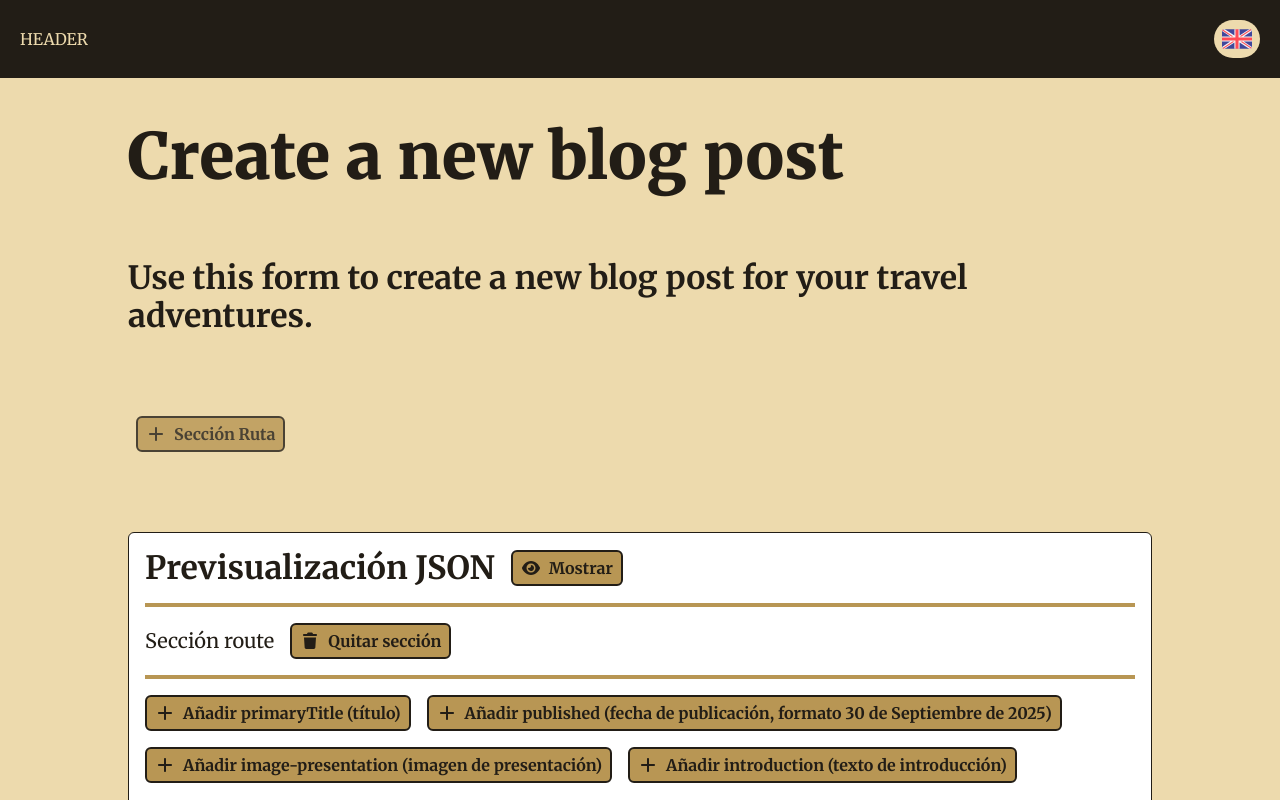
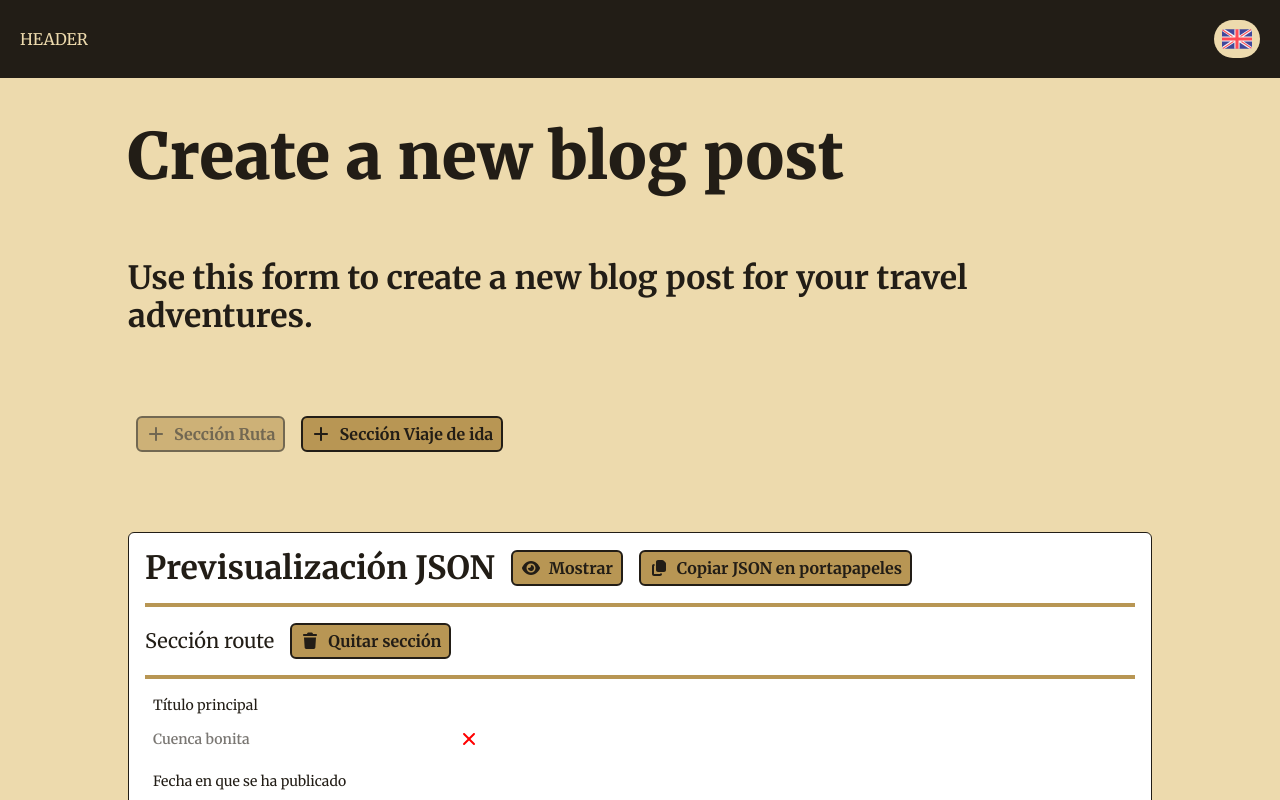
Before and after one commit to aramossanchez/travel-blog, a Next.js app: page /en/new-blog in a window 1280 px wide. Both pictures are taken after a click on the button "Sección Ruta". Shown: the top 800 px of the page. Built offline with nearby package versions, Linux system fonts and the light colour scheme.

Commit message:
feat: new blog editor wip

```diff
--- a/atoms/button/button.tsx
+++ b/atoms/button/button.tsx
@@ -1,7 +1,7 @@
 interface ButtonProps {
   children: React.ReactNode;
   onClick: () => void;
-  state?: "default" | "disabled";
+  state?: "default" | "disabled" | "empty";
 }
 
 const button = ({ children, onClick, state = "default" }: ButtonProps) => {
@@ -9,12 +9,14 @@ const button = ({ children, onClick, state = "default" }: ButtonProps) => {
     "bg-primaryColor text-foreground border-foreground hover:opacity-80";
   const styleButtonByState =
     state === "disabled"
-      ? "opacity-80 pointer-events-none cursor-not-allowed"
+      ? "opacity-60 pointer-events-none cursor-not-allowed"
+      : state === "empty"
+      ? "bg-transparent border-transparent hover:opacity-100 p-0"
       : "";
 
   return (
     <button
-      className={`${styleButtonPrimary} ${styleButtonByState} whitespace-nowrap flex items-center gap-x-2 px-2 py-1 border-2 rounded-md cursor-pointer font-bold active:scale-[0.97] transition-opacity duration-200`}
+      className={`${styleButtonPrimary} ${styleButtonByState} w-fit whitespace-nowrap flex items-center gap-x-2 px-2 py-1 border-2 rounded-md cursor-pointer font-bold active:scale-[0.97] transition-opacity duration-200`}
       onClick={onClick}
     >
       {children}
--- /dev/null
+++ b/atoms/icons/copy.tsx
@@ -0,0 +1,26 @@
+interface CopyIconProps {
+  color?: string;
+  size?: number;
+  className?: string;
+}
+
+export default function CopyIcon({
+  color,
+  size = 30,
+  className = "",
+}: CopyIconProps) {
+  return (
+    <svg
+      xmlns="http://www.w3.org/2000/svg"
+      viewBox="0 0 640 640"
+      height={size}
+      width={size}
+      className={className}
+    >
+      <path
+        fill={color || "currentColor"}
+        d="M288 64C252.7 64 224 92.7 224 128L224 384C224 419.3 252.7 448 288 448L480 448C515.3 448 544 419.3 544 384L544 183.4C544 166 536.9 149.3 524.3 137.2L466.6 81.8C454.7 70.4 438.8 64 422.3 64L288 64zM160 192C124.7 192 96 220.7 96 256L96 512C96 547.3 124.7 576 160 576L352 576C387.3 576 416 547.3 416 512L416 496L352 496L352 512L160 512L160 256L176 256L176 192L160 192z"
+      />
+    </svg>
+  );
+}
--- /dev/null
+++ b/atoms/input/input.tsx
@@ -0,0 +1,32 @@
+import Button from "../button/button";
+import CrossIcon from "../icons/cross";
+
+interface InputAtomProps {
+  id: string;
+  label: string;
+  placeholder: string;
+}
+
+export default function InputAtom({ id, label, placeholder }: InputAtomProps) {
+  return (
+    <div className="flex flex-col gap-y-2 group">
+      <label
+        htmlFor={id}
+        className="group-focus-within:pl-0 pl-2 text-sm group-focus-within:font-bold transition-all duration-200 w-fit"
+      >
+        {label}
+      </label>
+      <div className="flex items-center gap-x-1">
+        <input
+          id={id}
+          type="text"
+          placeholder={placeholder}
+          className="clear w-[300px] focus:outline-primaryColor rounded-md px-2 py-1 text-sm placeholder:text-foreground/60 font-semibold"
+        />
+        <Button onClick={() => console.log("Clear input")} state="empty">
+          <CrossIcon size={20} color="red" />
+        </Button>
+      </div>
+    </div>
+  );
+}
--- a/molecules/newBlog/jsonPrettify/jsonPrettify.tsx
+++ b/molecules/newBlog/jsonPrettify/jsonPrettify.tsx
@@ -1,9 +1,11 @@
 import Button from "@/atoms/button/button";
 import HrAtom from "@/atoms/hr";
+import CopyIcon from "@/atoms/icons/copy";
 import EyeIcon from "@/atoms/icons/eye";
 import EyeSlashIcon from "@/atoms/icons/eyeSlash";
 import PlusIcon from "@/atoms/icons/plus";
 import TrashIcon from "@/atoms/icons/trash";
+import InputAtom from "@/atoms/input/input";
 import React, { useEffect, useState } from "react";
 
 export default function JsonPrettifyMolecule({
@@ -11,13 +13,47 @@ export default function JsonPrettifyMolecule({
 }: {
   jsonPrettify: string[];
 }) {
-  const [finalJson, setFinalJson] = useState({});
+  const [finalJson, setFinalJson] = useState({
+    id: Math.random().toString(36).substring(2, 9),
+  });
   const [showJson, setShowJson] = useState<boolean>(false);
 
   useEffect(() => {
-    console.log(jsonPrettify);
     if (jsonPrettify.includes("route")) {
-      setFinalJson({ route: {} });
+      setFinalJson((prev) => ({
+        ...prev,
+        route: {
+          content: [
+            {
+              type: "primaryTitle",
+              text: "",
+            },
+            {
+              type: "published",
+              date: "",
+              authors: [],
+            },
+            {
+              type: "image-presentation",
+              src: "",
+              alt: "",
+            },
+          ],
+        },
+      }));
+    }
+    if (jsonPrettify.includes("travel")) {
+      setFinalJson((prev) => ({
+        ...prev,
+        travel: {
+          content: [
+            {
+              type: "title",
+              text: "",
+            },
+          ],
+        },
+      }));
     }
   }, [jsonPrettify]);
 
@@ -30,6 +66,12 @@ export default function JsonPrettifyMolecule({
             {showJson ? <EyeSlashIcon size={20} /> : <EyeIcon size={20} />}
           </Button.Icon>
           <Button.Text>{showJson ? "Ocultar" : "Mostrar"}</Button.Text>
+        </Button>
+        <Button onClick={() => alert("JSON copiado al portapapeles")}>
+          <Button.Icon>
+            <CopyIcon size={20} />
+          </Button.Icon>
+          <Button.Text>Copiar JSON en portapapeles</Button.Text>
         </Button>
       </div>
       {showJson && <div>{JSON.stringify(finalJson, null, 2)}</div>}
@@ -52,30 +94,32 @@ export default function JsonPrettifyMolecule({
                   </Button>
                 </div>
                 <HrAtom />
-                <div className="flex items-center gap-4 flex-wrap">
-                  <Button onClick={() => console.log("Agregar algo")}>
-                    <Button.Icon>
-                      <PlusIcon size={20} />
-                    </Button.Icon>
-                    <Button.Text>Añadir primaryTitle (título)</Button.Text>
-                  </Button>
-                  <Button onClick={() => console.log("Agregar algo")}>
-                    <Button.Icon>
-                      <PlusIcon size={20} />
-                    </Button.Icon>
-                    <Button.Text>
-                      Añadir published (fecha de publicación, formato 30 de
-                      Septiembre de 2025)
-                    </Button.Text>
-                  </Button>
-                  <Button onClick={() => console.log("Agregar algo")}>
-                    <Button.Icon>
-                      <PlusIcon size={20} />
-                    </Button.Icon>
-                    <Button.Text>
-                      Añadir image-presentation (imagen de presentación)
-                    </Button.Text>
-                  </Button>
+                <div className="flex flex-col gap-4 flex-wrap">
+                  <InputAtom
+                    id="travel-title"
+                    label="Título principal"
+                    placeholder="Cuenca bonita"
+                  />
+                  <InputAtom
+                    id="travel-date"
+                    label="Fecha en que se ha publicado"
+                    placeholder="30 de Septiembre de 2025"
+                  />
+                  <InputAtom
+                    id="travel-authors"
+                    label="Autores"
+                    placeholder="Armando,Mario,Manolo,Carmen"
+                  />
+                  <InputAtom
+                    id="travel-src-image"
+                    label="Imagen de presentación"
+                    placeholder="/cuenca.avif"
+                  />
+                  <InputAtom
+                    id="travel-alt-image"
+                    label="Texto alternativo de la imagen"
+                    placeholder="Foto de Cuenca con casas colgantes"
+                  />
                   <Button onClick={() => console.log("Agregar algo")}>
                     <Button.Icon>
                       <PlusIcon size={20} />
@@ -89,6 +133,46 @@ export default function JsonPrettifyMolecule({
                 <HrAtom />
               </div>
             );
+          case "travel":
+            return (
+              <div
+                className="flex flex-col gap-y-4"
+                key={section + "-" + index}
+              >
+                <HrAtom />
+                <div className="flex items-center gap-x-4">
+                  <p className="text-xl">Sección {section}</p>
+                  <Button onClick={() => console.log("Agregar algo")}>
+                    <Button.Icon>
+                      <TrashIcon size={20} />
+                    </Button.Icon>
+                    <Button.Text>Quitar sección</Button.Text>
+                  </Button>
+                </div>
+                <HrAtom />
+                <div className="flex flex-col gap-4 flex-wrap">
+                  <InputAtom
+                    id="travel-title"
+                    label="Título de la sección Viaje de ida"
+                    placeholder="De Valencia a Cuenca"
+                  />
+                  <Button onClick={() => console.log("Agregar algo")}>
+                    <Button.Icon>
+                      <PlusIcon size={20} />
+                    </Button.Icon>
+                    <Button.Text>Añadir párrafo</Button.Text>
+                  </Button>
+                  <Button onClick={() => console.log("Agregar algo")}>
+                    <Button.Icon>
+                      <PlusIcon size={20} />
+                    </Button.Icon>
+                    <Button.Text>Añadir vídeo</Button.Text>
+                  </Button>
+                </div>
+                <div></div>
+                <HrAtom />
+              </div>
+            );
           default:
             break;
         }
--- a/organisms/newBlog/newBlogEditor.tsx
+++ b/organisms/newBlog/newBlogEditor.tsx
@@ -15,7 +15,7 @@ export default function NewBlogEditorOrganism() {
       <h1 className="text-4xl font-bold">{t("title")}</h1>
       <h2 className="text-2xl font-bold">{t("description")}</h2>
       <section className="w-full h-fit py-4 px-2 rounded-md">
-        <div className="w-full flex flex-rows items-center justify-start">
+        <div className="w-full flex flex-rows items-center justify-start gap-4">
           <Button
             onClick={() => setJsonPrettify([...jsonPrettify, "route"])}
             state={jsonPrettify.includes("route") ? "disabled" : "default"}
@@ -25,6 +25,15 @@ export default function NewBlogEditorOrganism() {
             </Button.Icon>
             <Button.Text>Sección Ruta</Button.Text>
           </Button>
+          <Button
+            onClick={() => setJsonPrettify([...jsonPrettify, "travel"])}
+            state={jsonPrettify.includes("travel") ? "disabled" : "default"}
+          >
+            <Button.Icon>
+              <PlusIcon size={20} />
+            </Button.Icon>
+            <Button.Text>Sección Viaje de ida</Button.Text>
+          </Button>
         </div>
       </section>
       <JsonPrettifyMolecule jsonPrettify={jsonPrettify} />
```
